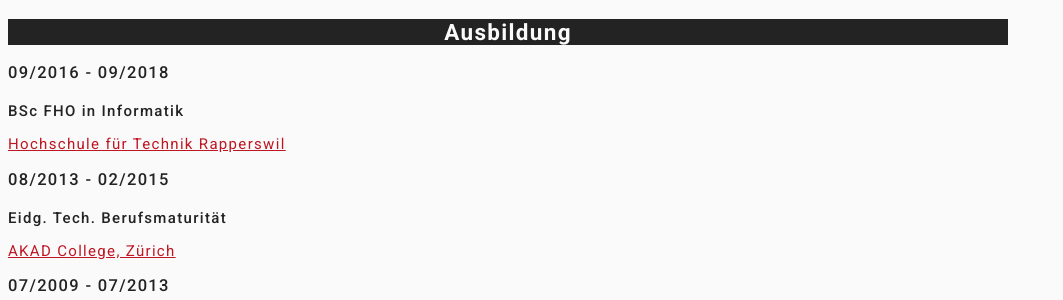
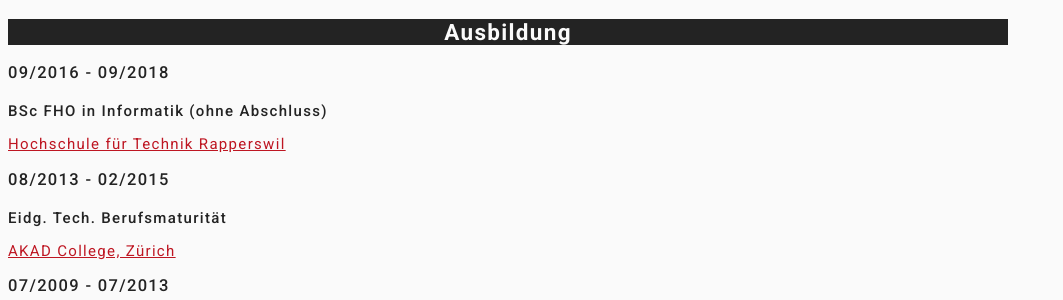
Before and after one commit to cgurtner/CGU, a PHP site: page /index.php?page=werdegang in a window 1280 px wide. Shown: the part 1029-1329 px from the top of the page, without its empty margins (0-1063 px from the left). Run offline with PHP 8.4, Linux system fonts and the light colour scheme; data that the repository does not hold is empty; style sheets or scripts are compiled from the project's sources; some libraries are stand-ins or nearby versions.

Commit message:
BSc FHO Zusatz (ohne Abschluss)

```diff
--- a/php/web/content/page/werdegang.php
+++ b/php/web/content/page/werdegang.php
@@ -100,7 +100,7 @@
                                 <div class="col-12 col-sm-8">
                                     <section>
                                         <header>
-                                            <h4 class="inline">BSc FHO in Informatik</h4>
+                                            <h4 class="inline">BSc FHO in Informatik (ohne Abschluss)</h4>
                                         </header>
                                         <p><a href="https://www.hsr.ch/" target="_blank"
                                               rel="noreferrer">Hochschule für Technik Rapperswil</a></p>
```
